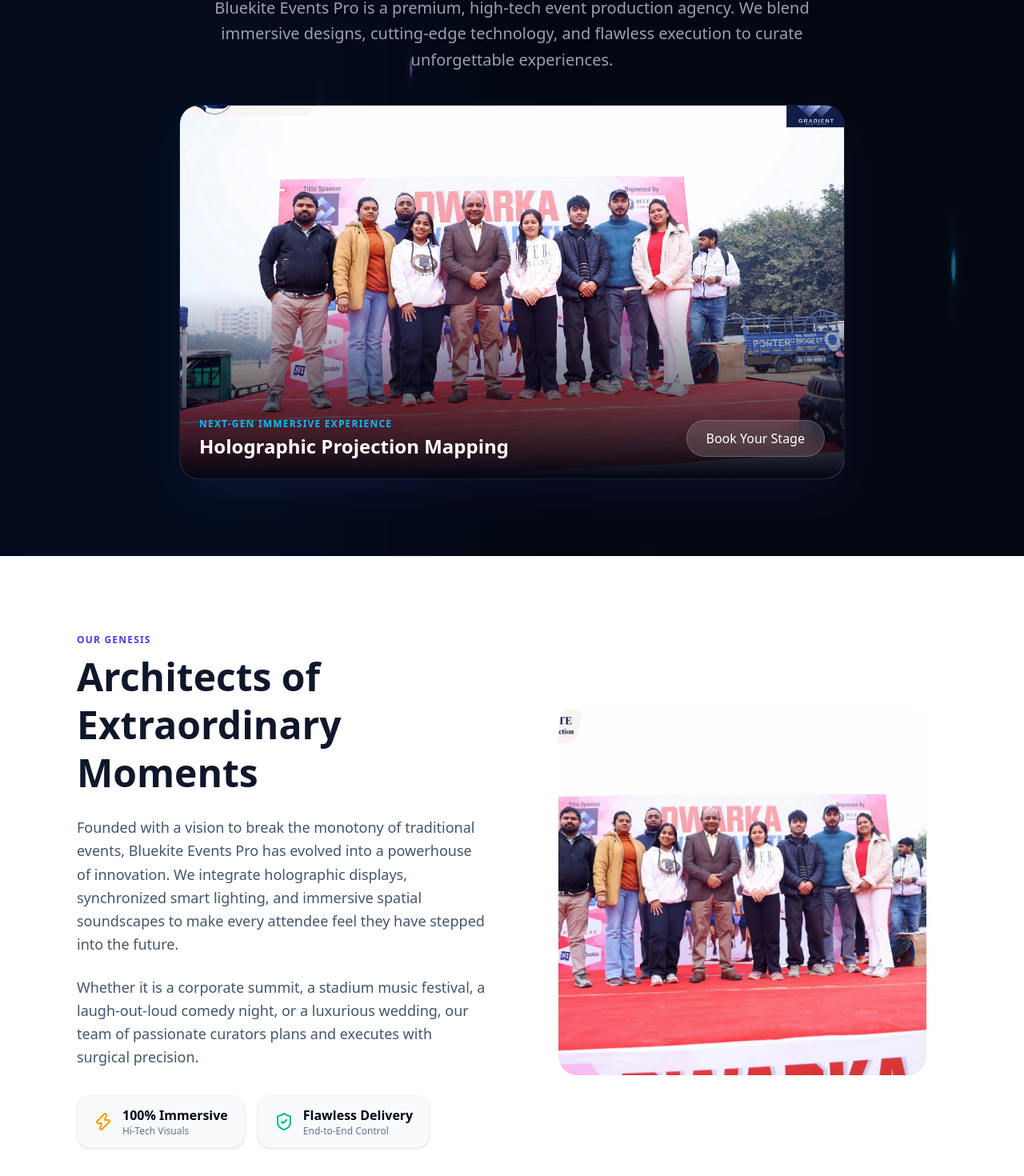
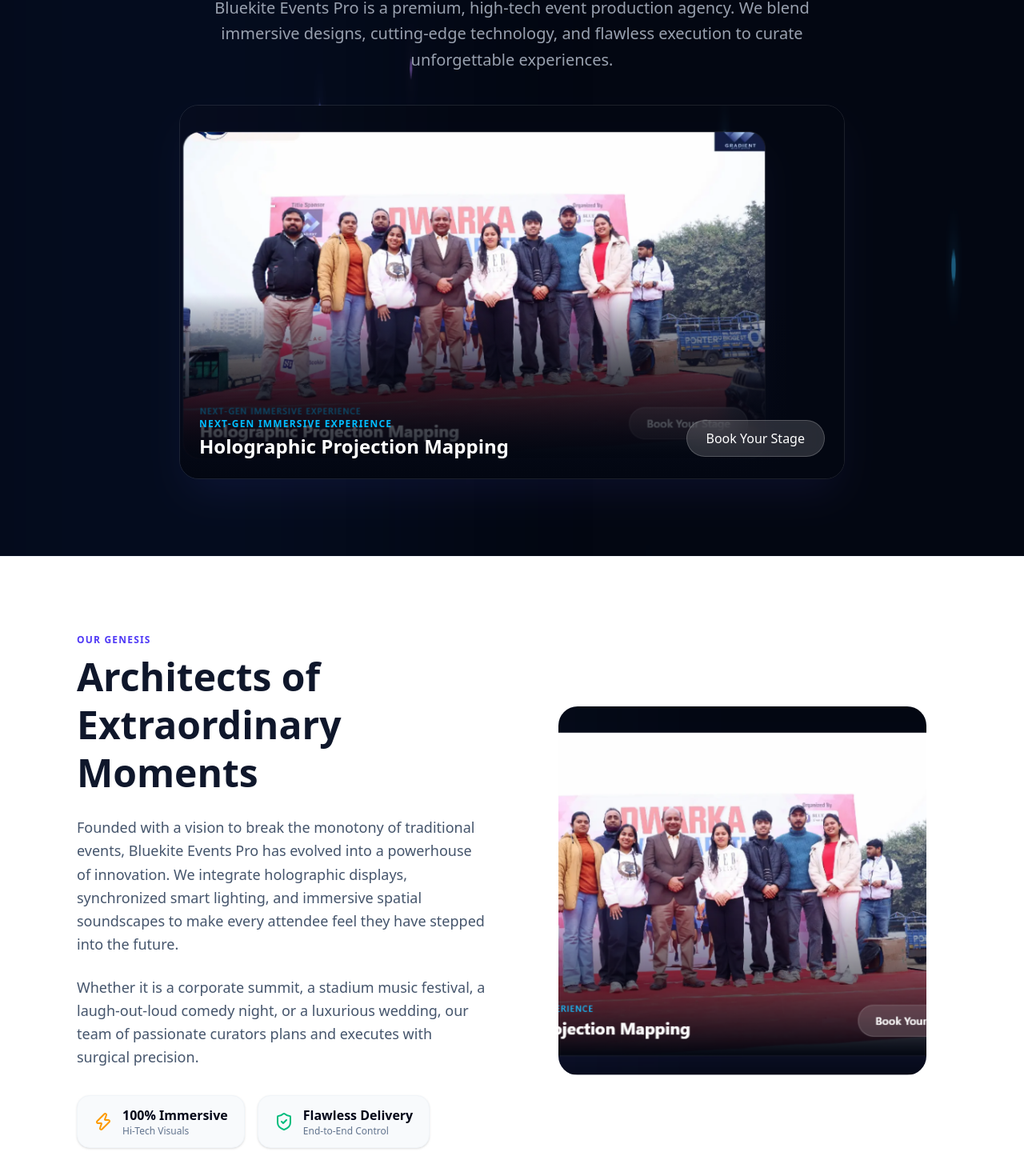
Before and after one commit to ayush25218/BlueKiteEvents, a Next.js app in the folder frontend/: page /about in a window 1280 px wide. Shown: the part 450-1920 px from the top of the page at 80% size. Built offline with nearby package versions, Linux system fonts and the light colour scheme.

Commit message:
feat: replace team banner images with new photo on About Us page

```diff
--- a/frontend/src/app/about/page.tsx
+++ b/frontend/src/app/about/page.tsx
@@ -118,7 +118,7 @@ export default function AboutPage() {
         <div className="relative w-full aspect-[16/9] max-w-4xl rounded-3xl overflow-hidden border border-white/10 shadow-2xl shadow-indigo-500/10 group">
           <div className="absolute inset-0 bg-gradient-to-t from-[#030712] via-transparent to-transparent z-10" />
           <Image
-            src="/images/about/Team.jpeg"
+            src="/images/about/Team.png"
             alt="Futuristic Holographic Stage"
             fill
             className="object-cover scale-100 group-hover:scale-105 transition-transform duration-1000 ease-out"
@@ -175,7 +175,7 @@ export default function AboutPage() {
             <div className="absolute w-[80%] h-[80%] rounded-full border border-indigo-500/10 bg-indigo-500/5 animate-pulse z-0" />
             <div className="relative w-[90%] h-[90%] z-10">
               <Image
-                src="/images/about/Team.jpeg"
+                src="/images/about/Team.png"
                 alt="Bluekite Curators"
                 fill
                 className="rounded-3xl object-cover"
```
Also changed, not shown: frontend/public/images/about/Team.jpeg (deleted), frontend/public/images/about/Team.png (added).
